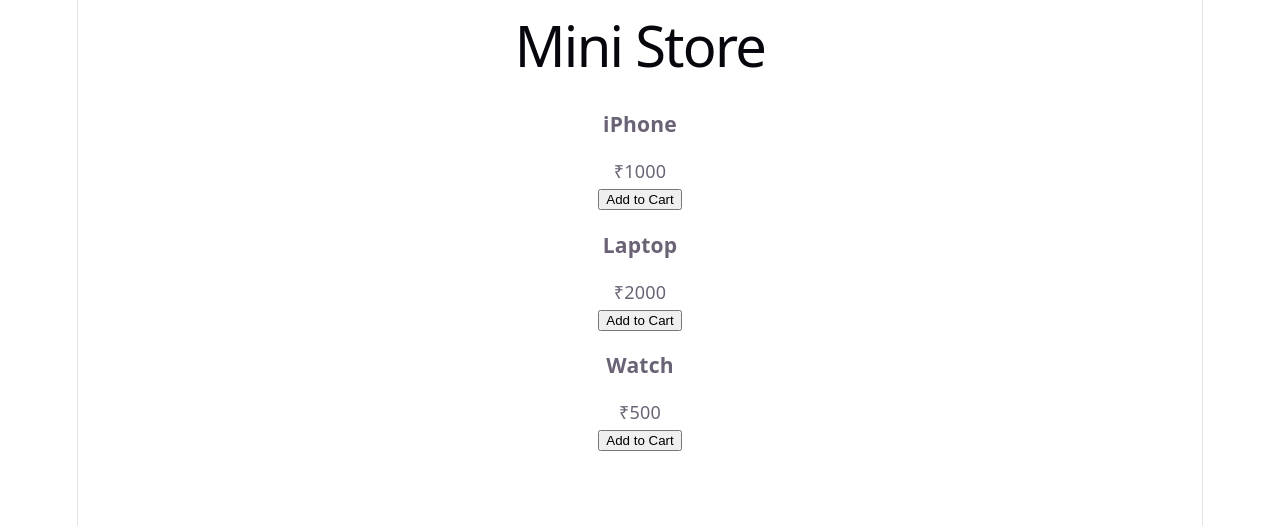
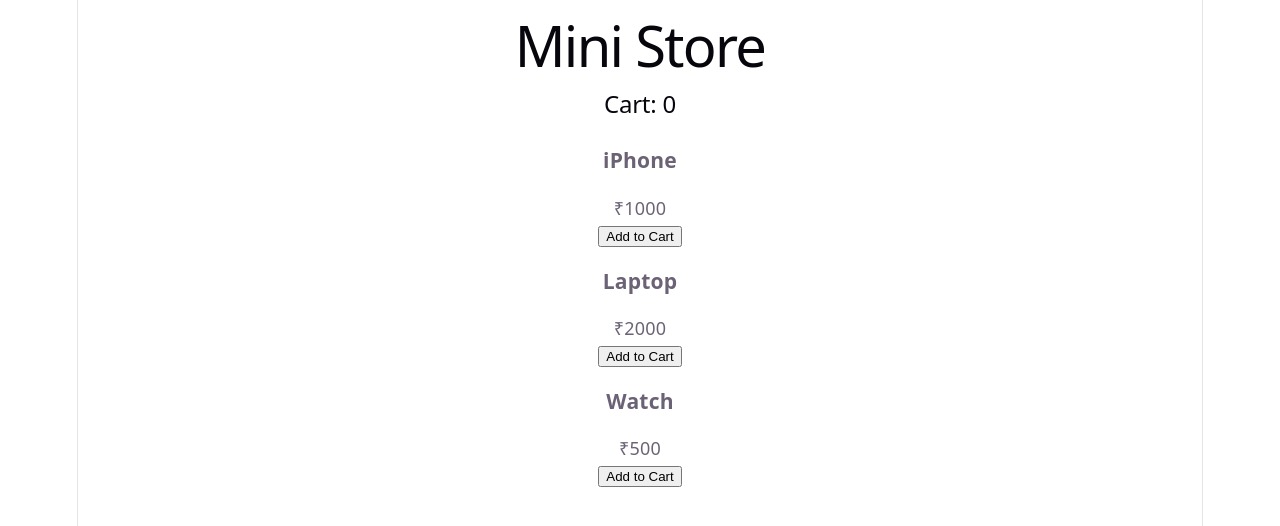
Before and after one commit to haleti-psi/mini-store-react, a React (Vite) app: page / in a window 1280 px wide. Shown: the top 526 px of the page. Built offline with nearby package versions, Linux system fonts and the light colour scheme.

Commit message:
add cart state and basic add to cart functionality

```diff
--- a/src/App.jsx
+++ b/src/App.jsx
@@ -1,16 +1,24 @@
+import { useState } from "react";
 import ProductList from "./components/ProductList";
 
 function App() {
+  const [cart, setCart] = useState([]);
+
   const products = [
     { id: 1, title: "iPhone", price: 1000 },
     { id: 2, title: "Laptop", price: 2000 },
     { id: 3, title: "Watch", price: 500 }
   ];
 
+  const addToCart = (product) => {
+    setCart((prev) => [...prev, product]);
+  };
+
   return (
     <>
       <h1>Mini Store</h1>
-      <ProductList products={products} />
+      <h2>Cart: {cart.length}</h2>
+      <ProductList products={products} addToCart={addToCart} />
     </>
   );
 }
--- a/src/components/ProductCard.jsx
+++ b/src/components/ProductCard.jsx
@@ -1,9 +1,11 @@
-function ProductCard({ title, price }) {
+function ProductCard({ title, price, product, addToCart }) {
   return (
     <div>
       <h3>{title}</h3>
       <p>₹{price}</p>
-        <button>Add to Cart</button>
+      <button type="button" onClick={() => addToCart(product)}>
+        Add to Cart
+      </button>
     </div>
   );
 }
--- a/src/components/ProductList.jsx
+++ b/src/components/ProductList.jsx
@@ -1,6 +1,6 @@
 import ProductCard from "./ProductCard";
 
-function ProductList({ products }) {
+function ProductList({ products, addToCart }) {
   return (
     <>
       {products.map((product) => (
@@ -8,6 +8,8 @@
           key={product.id}
           title={product.title}
           price={product.price}
+          product={product}
+          addToCart={addToCart}
         />
       ))}
     </>
```
Lines whose indentation alone changed are shown as unchanged.
